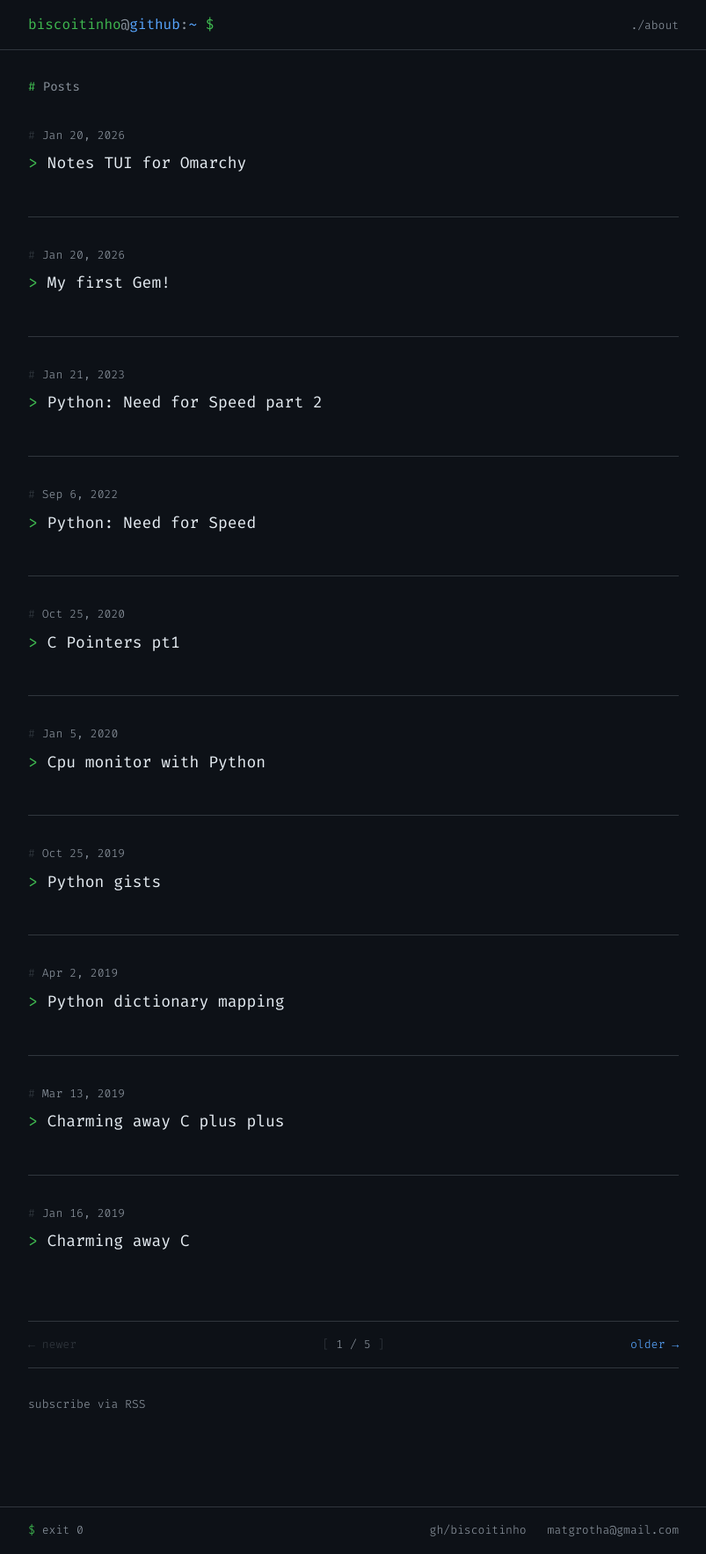
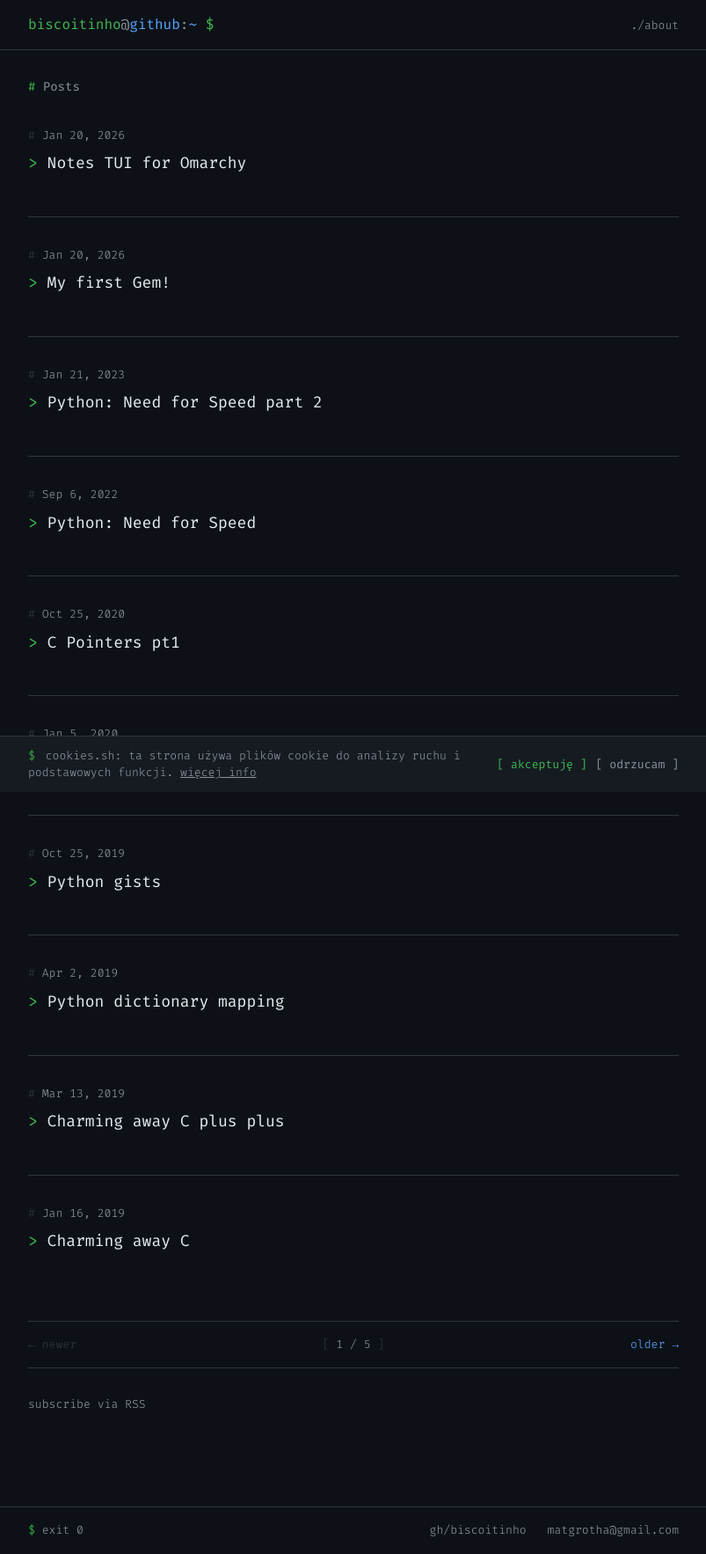
Before and after one commit to biscoitinho/biscoitinho.github.io, a Jekyll site: the page built from index.html, in a window 1280 px wide. Shown: the whole page at 88% size, without its empty margins (238-1041 px from the left). Built offline with Jekyll 4.4.1, drawn with Linux system fonts in a browser that asks for light colours; the list of posts is cut into pages by our own code.

Commit message:
Dodanie bannera zgody na cookies
- Pasek na dole ekranu w stylu terminala: $ cookies.sh: ...
- Przyciski [ akceptuję ] / [ odrzucam ]
- Stan zapisywany w localStorage — banner nie wraca po odświeżeniu
- Płynne znikanie po kliknięciu (fade out 300ms)

https://claude.ai/code/session_01E6qBXyy7tBeiXjLmvqDmwA

```diff
--- /dev/null
+++ b/_includes/cookie-consent.html
@@ -0,0 +1,28 @@
+<div class="cookie-banner" id="cookieBanner">
+  <div class="cookie-inner">
+    <span class="cookie-msg">
+      <span class="cookie-prompt">$</span> cookies.sh:
+      ta strona używa plików cookie do analizy ruchu i podstawowych funkcji.
+      <a href="https://policies.google.com/privacy" target="_blank" rel="noopener">więcej info</a>
+    </span>
+    <div class="cookie-actions">
+      <button class="cookie-btn cookie-accept" onclick="cookieConsent(true)">[ akceptuję ]</button>
+      <button class="cookie-btn cookie-decline" onclick="cookieConsent(false)">[ odrzucam ]</button>
+    </div>
+  </div>
+</div>
+
+<script>
+  (function() {
+    if (localStorage.getItem('cookie-consent') !== null) {
+      document.getElementById('cookieBanner').style.display = 'none';
+    }
+  })();
+
+  function cookieConsent(accepted) {
+    localStorage.setItem('cookie-consent', accepted ? 'accepted' : 'declined');
+    var banner = document.getElementById('cookieBanner');
+    banner.style.opacity = '0';
+    setTimeout(function() { banner.style.display = 'none'; }, 300);
+  }
+</script>
--- a/_layouts/default.html
+++ b/_layouts/default.html
@@ -14,6 +14,7 @@
     </div>
 
     {% include footer.html %}
+    {% include cookie-consent.html %}
 
   </body>
 
--- a/_sass/_layout.scss
+++ b/_sass/_layout.scss
@@ -198,6 +198,67 @@
 
 
 /**
+ * Cookie consent banner
+ */
+.cookie-banner {
+    position: fixed;
+    bottom: 0;
+    left: 0;
+    right: 0;
+    background-color: $code-bg;
+    border-top: 1px solid $grey-color-light;
+    padding: 12px $spacing-unit;
+    z-index: 100;
+    opacity: 1;
+    transition: opacity 0.3s ease;
+}
+
+.cookie-inner {
+    max-width: calc(#{$content-width} - (#{$spacing-unit} * 2));
+    margin: 0 auto;
+    display: flex;
+    align-items: center;
+    justify-content: space-between;
+    gap: $spacing-unit;
+    font-size: $small-font-size;
+
+    @include media-query($on-palm) {
+        flex-direction: column;
+        align-items: flex-start;
+        gap: 10px;
+    }
+}
+
+.cookie-msg {
+    color: $grey-color;
+    line-height: 1.5;
+
+    .cookie-prompt { color: $green-color; margin-right: 4px; }
+
+    a { color: $grey-color; text-decoration: underline; &:hover { color: $brand-color; } }
+}
+
+.cookie-actions {
+    display: flex;
+    gap: 10px;
+    flex-shrink: 0;
+}
+
+.cookie-btn {
+    font-family: $base-font-family;
+    font-size: $small-font-size;
+    background: none;
+    border: none;
+    cursor: pointer;
+    padding: 0;
+
+    &.cookie-accept { color: $green-color; &:hover { color: lighten($green-color, 15%); } }
+    &.cookie-decline { color: $grey-color; &:hover { color: $text-color; } }
+}
+
+
+
+/**
  * Pagination
  */
 .pagination {
```
